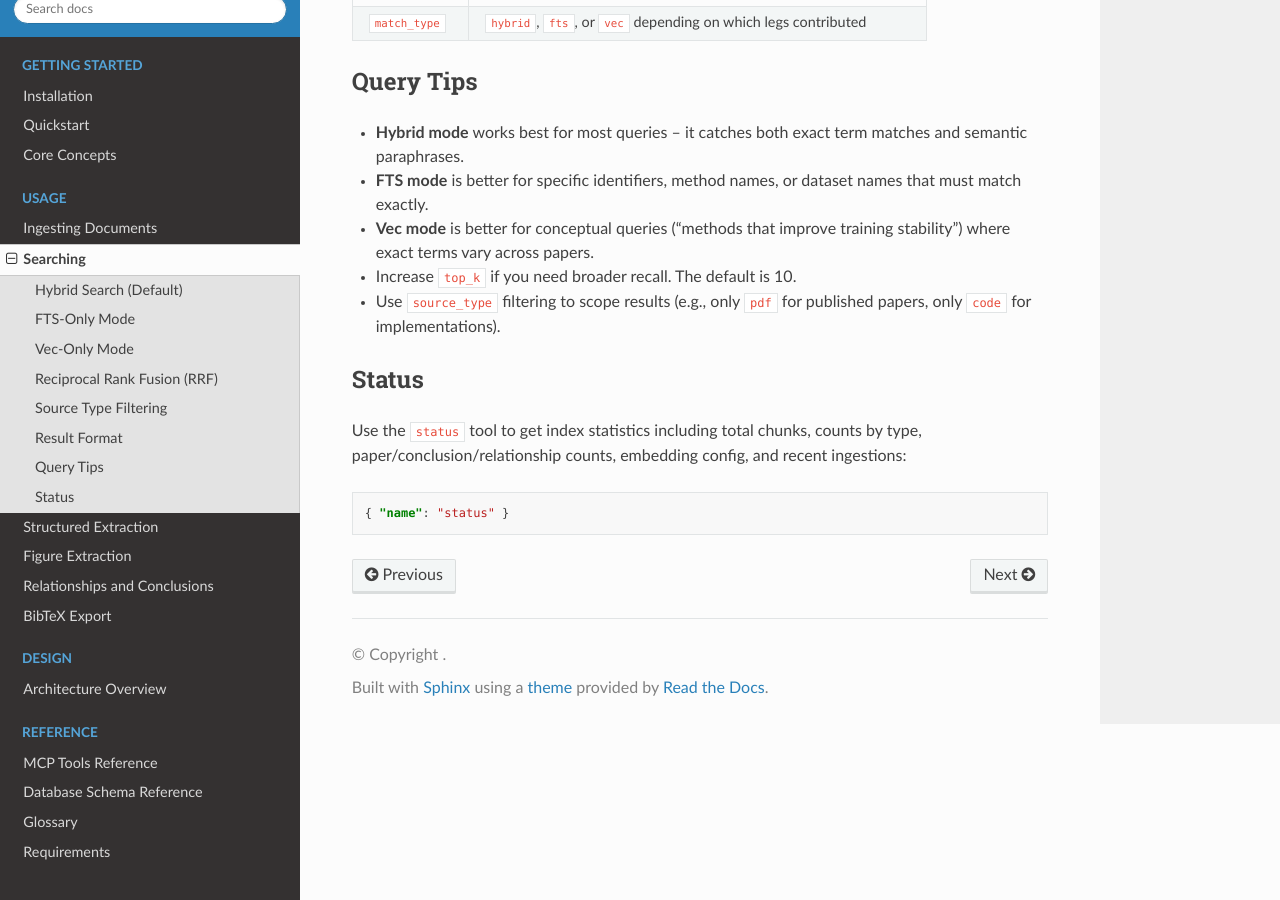
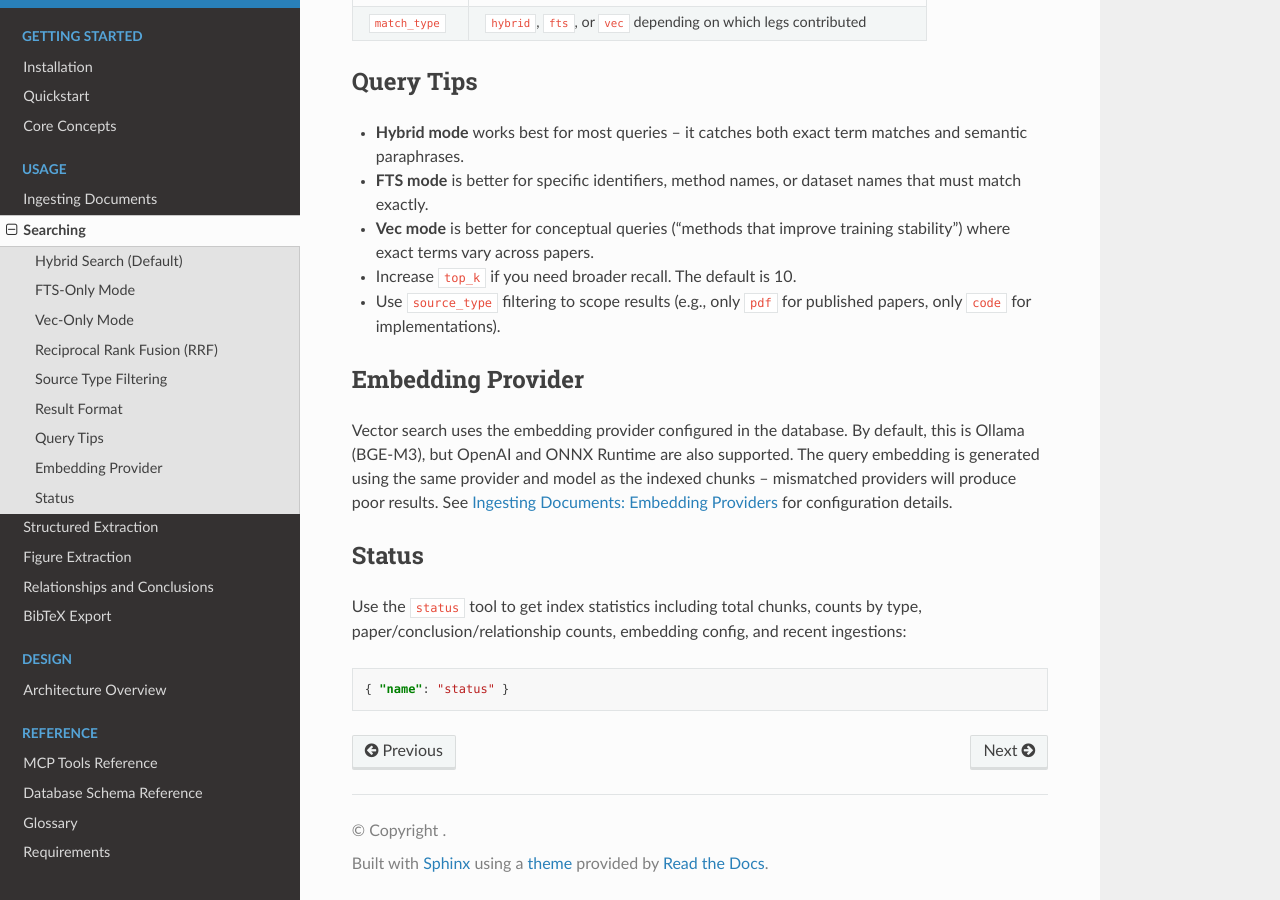
Before and after one commit to dutiona/knowledge-base, a Sphinx documentation site: the page built from docs/usage/searching.md, in a window 1280 px wide and 900 px high, scrolled down 2165 px. Built offline with Sphinx 7.4.7 and the Read the Docs theme 3.1.0, drawn with Linux system fonts in a browser that asks for light colours.

Commit message:
docs: update documentation for pluggable embedding providers
- architecture-overview.md: rewrite embeddings.py description for provider abstraction
- schema.md: add embed_provider to config table defaults
- CLAUDE.md: add embeddings.py row to Architecture table, bump 8→9 modules
- searching.md: add Embedding Provider section with cross-reference to ingestion docs

Refs #95

```diff
--- a/docs/reference/schema.md
+++ b/docs/reference/schema.md
@@ -173,12 +173,13 @@ Key-value store for server configuration (embedding model, LLM provider, vision
 
 Populated on first run with:
 
-| Key            | Default Value |
-| -------------- | ------------- |
-| `embed_model`  | `bge-m3`      |
-| `embed_dim`    | `1024`        |
-| `llm_provider` | `ollama`      |
-| `llm_model`    | `qwen3.5:27b` |
+| Key              | Default Value |
+| ---------------- | ------------- |
+| `embed_model`    | `bge-m3`      |
+| `embed_dim`      | `1024`        |
+| `embed_provider` | `ollama`      |
+| `llm_provider`   | `ollama`      |
+| `llm_model`      | `qwen3.5:27b` |
 
 Additional keys set via configure tools: `llm_base_url`, `llm_api_key`, `vision_model`, `vision_base_url`, `omniparser_path`, `browser_mode`, `browser_endpoint`, `browser_venv`.
 
--- a/docs/usage/searching.md
+++ b/docs/usage/searching.md
@@ -89,6 +89,10 @@ Each result contains:
 - Increase `top_k` if you need broader recall. The default is 10.
 - Use `source_type` filtering to scope results (e.g., only `pdf` for published papers, only `code` for implementations).
 
+## Embedding Provider
+
+Vector search uses the embedding provider configured in the database. By default, this is Ollama (BGE-M3), but OpenAI and ONNX Runtime are also supported. The query embedding is generated using the same provider and model as the indexed chunks -- mismatched providers will produce poor results. See [Ingesting Documents: Embedding Providers](ingesting-documents.md#embedding-providers) for configuration details.
+
 ## Status
 
 Use the `status` tool to get index statistics including total chunks, counts by type, paper/conclusion/relationship counts, embedding config, and recent ingestions:
```
Also changed, not shown: CLAUDE.md (+2 -1 lines), docs/design/architecture-overview.md (+1 -1 lines).
